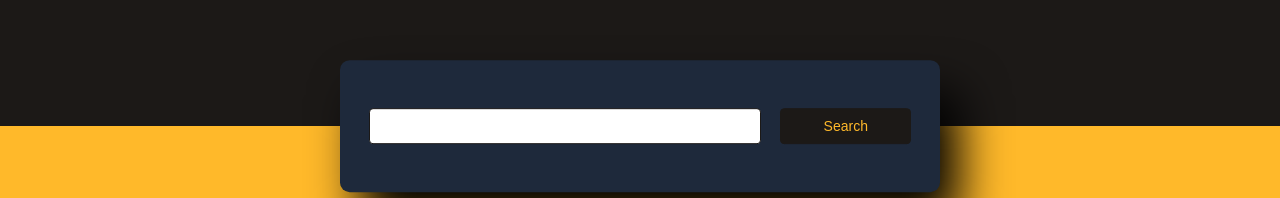
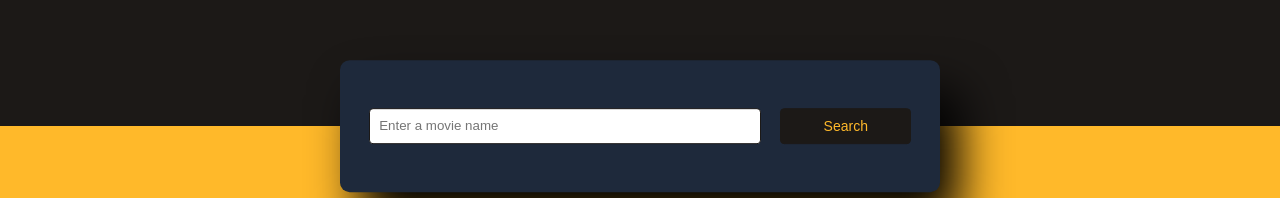
Before and after one commit to AndreyZaginay/movie-app, a React (Create React App) app: page / in a window 1280 px wide. Shown: the part 274-472 px from the top of the page. Built offline with nearby package versions, Linux system fonts and the light colour scheme.

Commit message:
add castom hook useFetching

```diff
--- a/src/API/MovieService.js
+++ b/src/API/MovieService.js
@@ -1,11 +1,12 @@
 import axios from "axios";
 
 export default class MovieService {
+    key;
     constructor() {
         this.key = '2e5de327';
     }
     static async getMovieByTitle(titleName) {
-        const respose = await axios.get(`http://www.omdbapi.com/?t=${titleName}&apikey=${this.key}`);
+        const respose = await axios.get(`http://www.omdbapi.com/?t=${titleName}&apikey=2e5de327`);
         return respose;
     }
 }
--- a/src/components/Search.jsx
+++ b/src/components/Search.jsx
@@ -1,13 +1,32 @@
-import React from 'react';
+import React, { useState } from 'react';
+import { useFetching } from '../hooks/useFetching';
 import MyButton from './UI/button/MyButton';
 import MyInput from './UI/input/MyInput';
+import MovieService from '../API/MovieService';
 
+const Search = ({ callback }) => {
 
-const Search = () => {
+    const [title, setTitle] = useState('');
+
+    // const findMovie = () => {
+    //   const response = MovieService.getMovieByTitle(title);
+
+    // }
+
+    const [fetchMovie, isPostsLoading, postError] = useFetching ( async () => {
+        const response = await MovieService.getMovieByTitle(title);
+        console.log(response);
+    })
+
   return (
     <div className='search'>
-        <MyInput/>
-        <MyButton>
+        <MyInput
+            value={title}
+            onChange={e => setTitle(e.target.value)}
+            type="text"
+            placeholder="Enter a movie name"
+        />
+        <MyButton onClick={fetchMovie}>
             Search
         </MyButton>
     </div>
--- /dev/null
+++ b/src/hooks/useFetching.js
@@ -0,0 +1,19 @@
+import { useState } from "react"
+
+export const useFetching  = (callback) => {
+    const [isLoading, setIsLoading] = useState(false);
+    const [error, setError] = useState('');
+
+    const fetching = async () => {
+        try {
+            setIsLoading(true);
+            await callback();
+        } catch (e) {
+            setError(e.message);
+        } finally {
+            setIsLoading(false);
+        }
+    }
+
+    return [fetching, isLoading, error];
+}
```
